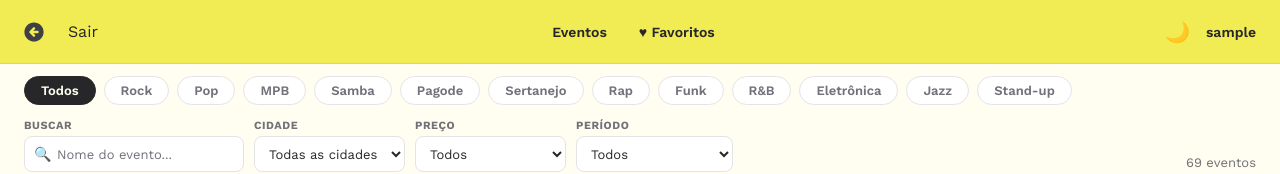
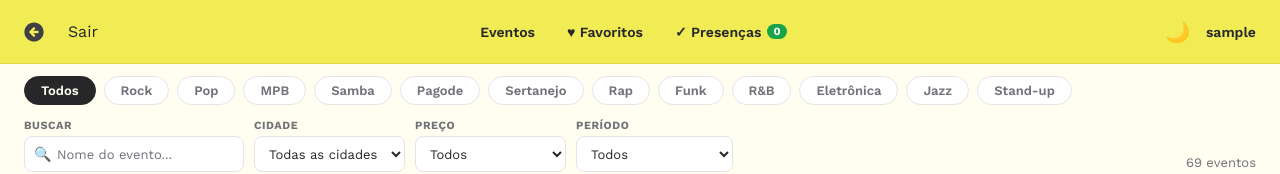
Before and after one commit to joaomigueld3/Bee-Social, a React (Vite) app: page /events in a window 1280 px wide. Shown: the top 174 px of the page. Built offline with nearby package versions, Linux system fonts and the light colour scheme; sample sign-in values are in the browser's storage.

Commit message:
feat: show confirmed RSVP count in the header
Co-Authored-By: Claude Sonnet 5.5 <noreply@anthropic.com>

```diff
--- a/src/components/Header/Header.css
+++ b/src/components/Header/Header.css
@@ -124,3 +124,18 @@
     font-size: 12px;
   }
 }
+
+.navRsvp {
+  cursor: default;
+}
+
+.rsvpCount {
+  background: #16a34a;
+  color: #fff;
+  border-radius: 99px;
+  font-size: 11px;
+  font-weight: 700;
+  padding: 1px 6px;
+  min-width: 18px;
+  text-align: center;
+}
--- a/src/components/Header/Header.tsx
+++ b/src/components/Header/Header.tsx
@@ -2,6 +2,7 @@ import './Header.css';
 import { Link, useNavigate } from 'react-router-dom';
 import { useTheme } from '../../context/ThemeContext';
 import { useFavorites } from '../../context/FavoritesContext';
+import { useRSVP } from '../../context/RSVPContext';
 import arrow from '../../assets/arrow.svg';
 
 interface HeaderProps {
@@ -11,6 +12,7 @@ interface HeaderProps {
 export default function Header({ username }: HeaderProps) {
   const { theme, toggleTheme } = useTheme();
   const { favorites } = useFavorites();
+  const { confirmedCount } = useRSVP();
   const navigate = useNavigate();
 
   function logout() {
@@ -37,6 +39,14 @@ export default function Header({ username }: HeaderProps) {
             <span className="favCount">{favorites.size}</span>
           )}
         </Link>
+        <span
+          className="navLink navRsvp"
+          role="status"
+          aria-label={`${confirmedCount} ${confirmedCount === 1 ? 'presença confirmada' : 'presenças confirmadas'}`}
+        >
+          <span aria-hidden="true">✓ Presenças</span>
+          <span className="rsvpCount" aria-hidden="true">{confirmedCount}</span>
+        </span>
       </nav>
 
       <div className="headerRight">
```
Also changed, not shown: 1 other file (tests, documents, lock files or other folders).
